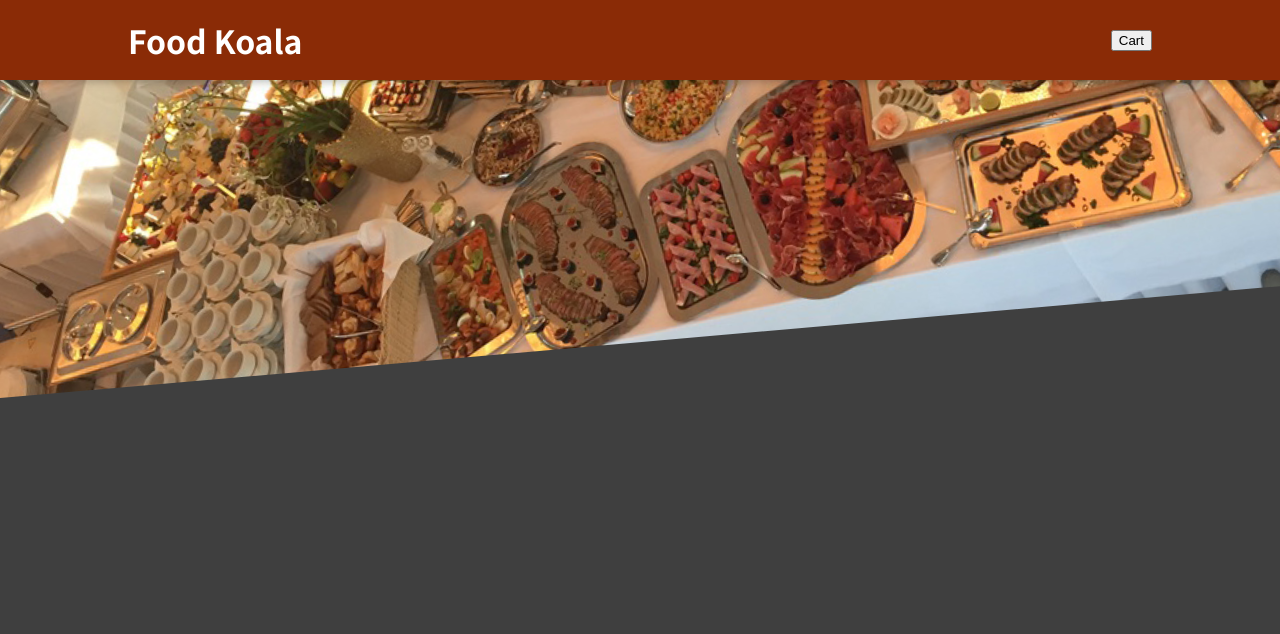
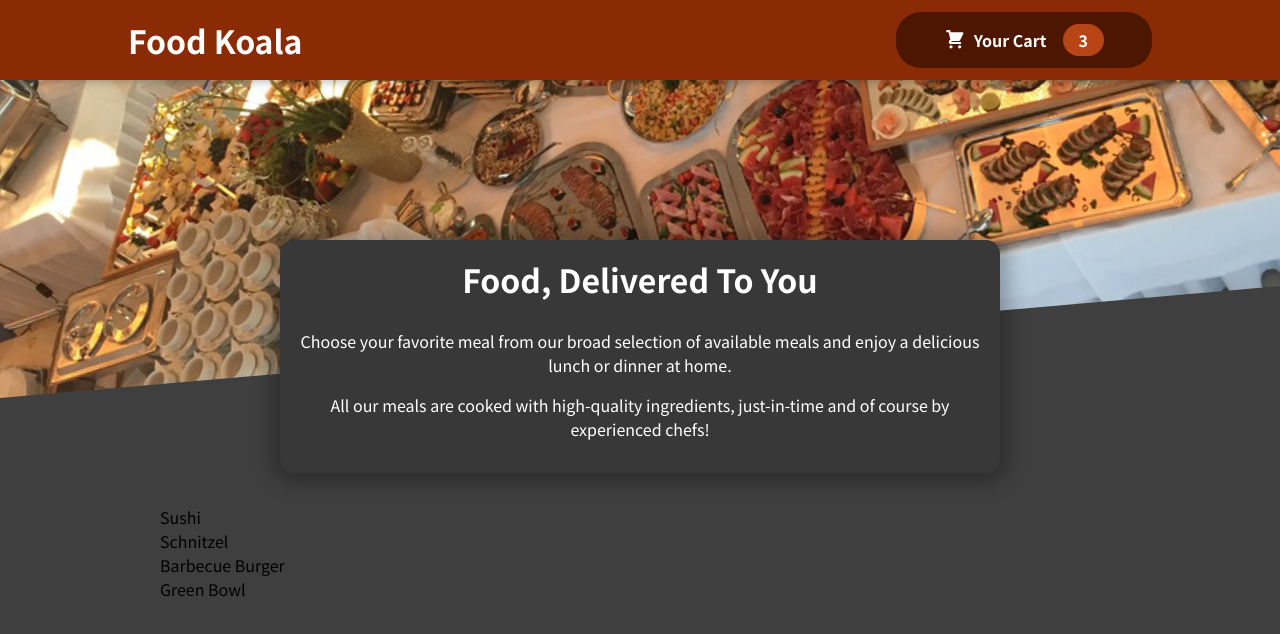
Before and after one commit to benringia/food-koala, a React (Create React App) app: page / in a window 1280 px wide. Shown: the top 634 px of the page. Built offline with nearby package versions, Linux system fonts and the light colour scheme.

Commit message:
added meals and cart components

```diff
--- a/src/App.js
+++ b/src/App.js
@@ -1,10 +1,14 @@
 import { Fragment } from "react";
 import Header from "./components/Layout/Header";
+import Meals from "./components/Meals/Meals";
 
 function App() {
   return (
     <Fragment>
       <Header />
+      <main>
+        <Meals/>
+      </main>
     </Fragment>
   );
 }
--- /dev/null
+++ b/src/components/Cart/CartIcon.js
@@ -0,0 +1,13 @@
+const CartIcon = () => {
+    return (
+      <svg
+        xmlns='http://www.w3.org/2000/svg'
+        viewBox='0 0 20 20'
+        fill='currentColor'
+      >
+        <path d='M3 1a1 1 0 000 2h1.22l.305 1.222a.997.997 0 00.01.042l1.358 5.43-.893.892C3.74 11.846 4.632 14 6.414 14H15a1 1 0 000-2H6.414l1-1H14a1 1 0 00.894-.553l3-6A1 1 0 0017 3H6.28l-.31-1.243A1 1 0 005 1H3zM16 16.5a1.5 1.5 0 11-3 0 1.5 1.5 0 013 0zM6.5 18a1.5 1.5 0 100-3 1.5 1.5 0 000 3z' />
+      </svg>
+    );
+  };
+
+  export default CartIcon;
--- a/src/components/Layout/Header.js
+++ b/src/components/Layout/Header.js
@@ -1,13 +1,14 @@
 import React from "react";
 import mealsImage from "../../assets/meals.jpg";
 import headerStyles from './Header.module.css'
+import HeaderCartButton from "./HeaderCartButton";
 
 const Header = (props) => {
   return (
     <React.Fragment>
       <header className={headerStyles.header}>
         <h1>Food Koala</h1>
-        <button>Cart</button>
+        <HeaderCartButton/>
       </header>
       <div className={headerStyles['main-image']}>
         <img src={mealsImage} alt="A table of food" />
--- /dev/null
+++ b/src/components/Layout/HeaderCartButton.js
@@ -0,0 +1,16 @@
+import CartIcon from "../Cart/CartIcon";
+import cartStyle from './HeaderCartButton.module.css'
+
+const HeaderCartButton = (props) => {
+  return (
+    <button className={cartStyle.button}>
+      <span className={cartStyle.icon}>
+        <CartIcon />
+      </span>
+      <span>Your Cart</span>
+      <span className={cartStyle.badge}>3</span>
+    </button>
+  );
+};
+
+export default HeaderCartButton;
--- /dev/null
+++ b/src/components/Layout/HeaderCartButton.module.css
@@ -0,0 +1,59 @@
+.button {
+    cursor: pointer;
+    font: inherit;
+    border: none;
+    background-color: #4d1601;
+    color: white;
+    padding: 0.75rem 3rem;
+    display: flex;
+    justify-content: space-around;
+    align-items: center;
+    border-radius: 25px;
+    font-weight: bold;
+  }
+
+  .button:hover,
+  .button:active {
+    background-color: #2c0d00;
+  }
+
+  .icon {
+    width: 1.35rem;
+    height: 1.35rem;
+    margin-right: 0.5rem;
+  }
+
+  .badge {
+    background-color: #b94517;
+    padding: 0.25rem 1rem;
+    border-radius: 25px;
+    margin-left: 1rem;
+    font-weight: bold;
+  }
+
+  .button:hover .badge,
+  .button:active .badge {
+    background-color: #92320c;
+  }
+
+  .bump {
+    animation: bump 300ms ease-out;
+  }
+
+  @keyframes bump {
+    0% {
+      transform: scale(1);
+    }
+    10% {
+      transform: scale(0.9);
+    }
+    30% {
+      transform: scale(1.1);
+    }
+    50% {
+      transform: scale(1.15);
+    }
+    100% {
+      transform: scale(1);
+    }
+  }
--- /dev/null
+++ b/src/components/Meals/AvailableMeals.js
@@ -0,0 +1,37 @@
+import classes from "./AvailableMeals.module.css";
+const DUMMY_MEALS = [
+  {
+    id: "m1",
+    name: "Sushi",
+    description: "Finest fish and veggies",
+    price: 22.99,
+  },
+  {
+    id: "m2",
+    name: "Schnitzel",
+    description: "A german specialty!",
+    price: 16.5,
+  },
+  {
+    id: "m3",
+    name: "Barbecue Burger",
+    description: "American, raw, meaty",
+    price: 12.99,
+  },
+  {
+    id: "m4",
+    name: "Green Bowl",
+    description: "Healthy...and green...",
+    price: 18.99,
+  },
+];
+
+const AvailableMeals = () => {
+  const mealsList = DUMMY_MEALS.map((meal) => <li>{meal.name}</li>);
+  return (
+    <section className={classes.meals}>
+      <ul>{mealsList}</ul>
+    </section>
+  );
+};
+export default AvailableMeals;
--- /dev/null
+++ b/src/components/Meals/AvailableMeals.module.css
@@ -0,0 +1,24 @@
+.meals {
+    max-width: 60rem;
+    width: 90%;
+    margin: 2rem auto;
+    animation: meals-appear 1s ease-out forwards;
+  }
+
+  .meals ul {
+    list-style: none;
+    margin: 0;
+    padding: 0;
+  }
+
+  @keyframes meals-appear {
+    from {
+      opacity: 0;
+      transform: translateY(3rem);
+    }
+
+    to {
+      opacity: 1;
+      transform: translateY(0);
+    }
+  }
--- /dev/null
+++ b/src/components/Meals/Meals.js
@@ -0,0 +1,13 @@
+import { Fragment } from "react";
+import AvailableMeals from "./AvailableMeals";
+import MealsSummary from "./MealsSummary";
+
+const Meals = () => {
+  return (
+    <Fragment>
+      <MealsSummary />
+      <AvailableMeals />
+    </Fragment>
+  );
+};
+export default Meals;
--- /dev/null
+++ b/src/components/Meals/MealsSummary.js
@@ -0,0 +1,18 @@
+import mealsSummaryClass from "./MealsSummary.module.css";
+const MealsSummary = () => {
+  return (
+    <section className={mealsSummaryClass.summary}>
+      <h2>Food, Delivered To You</h2>
+      <p>
+        Choose your favorite meal from our broad selection of available meals
+        and enjoy a delicious lunch or dinner at home.
+      </p>
+      <p>
+        All our meals are cooked with high-quality ingredients, just-in-time and
+        of course by experienced chefs!
+      </p>
+    </section>
+  );
+};
+
+export default MealsSummary;
--- /dev/null
+++ b/src/components/Meals/MealsSummary.module.css
@@ -0,0 +1,18 @@
+.summary {
+    text-align: center;
+    max-width: 45rem;
+    width: 90%;
+    margin: auto;
+    margin-top: -10rem;
+    position: relative;
+    background-color: #383838;
+    color: white;
+    border-radius: 14px;
+    padding: 1rem;
+    box-shadow: 0 1px 18px 10px rgba(0, 0, 0, 0.25);
+  }
+
+  .summary h2 {
+    font-size: 2rem;
+    margin-top: 0;
+  }
```
Also changed, not shown: 1 other file (tests, documents, lock files or other folders).
